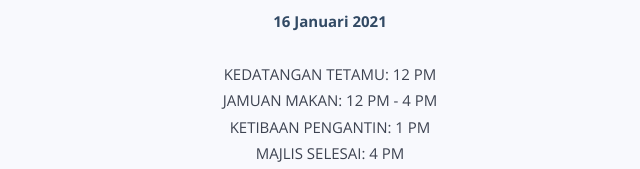
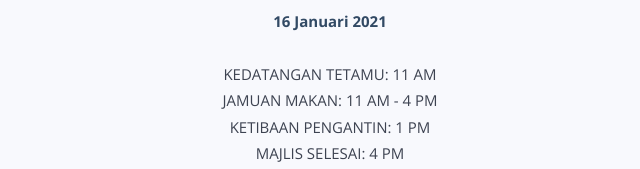
Before and after one commit to zettatips/wedding-website, a website: page index.html in a window 1280 px wide. Shown: the part 1458-1627 px from the top of the page, 310-950 px from the left. Drawn offline with nearby package versions, Linux system fonts and the light colour scheme; files whose address does not match are found by name.

Commit message:
Update Timing

```diff
--- a/index.html
+++ b/index.html
@@ -146,9 +146,9 @@
                 <div class="col-md-6 text-center">
                     <p><strong>16 Januari 2021</strong></p>
 
-                    <h5>Kedatangan Tetamu: 12 PM</h5>
+                    <h5>Kedatangan Tetamu: 11 AM</h5>
 
-                    <h5>Jamuan Makan: 12 PM - 4 PM</h5>
+                    <h5>Jamuan Makan: 11 AM - 4 PM</h5>
 
                     <h5>Ketibaan Pengantin: 1 PM</h5>
 
```
